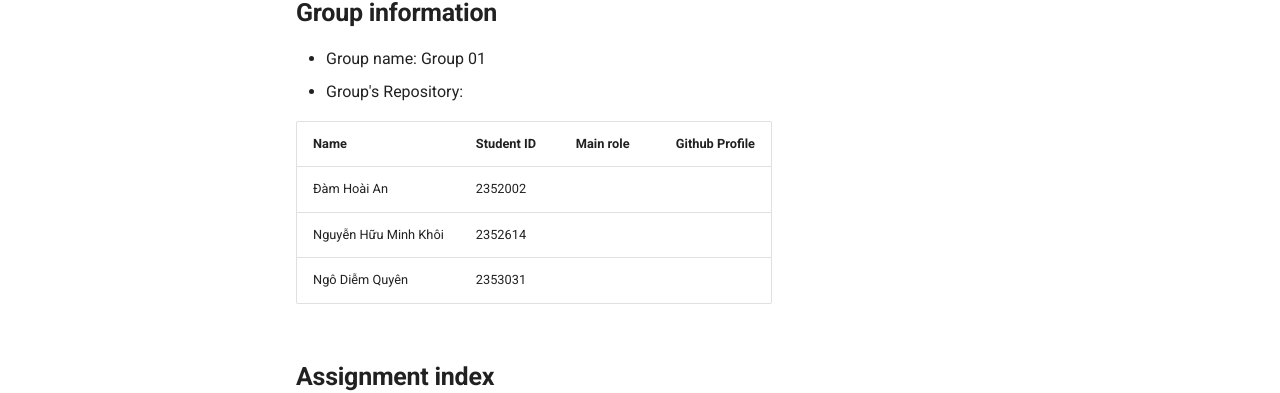
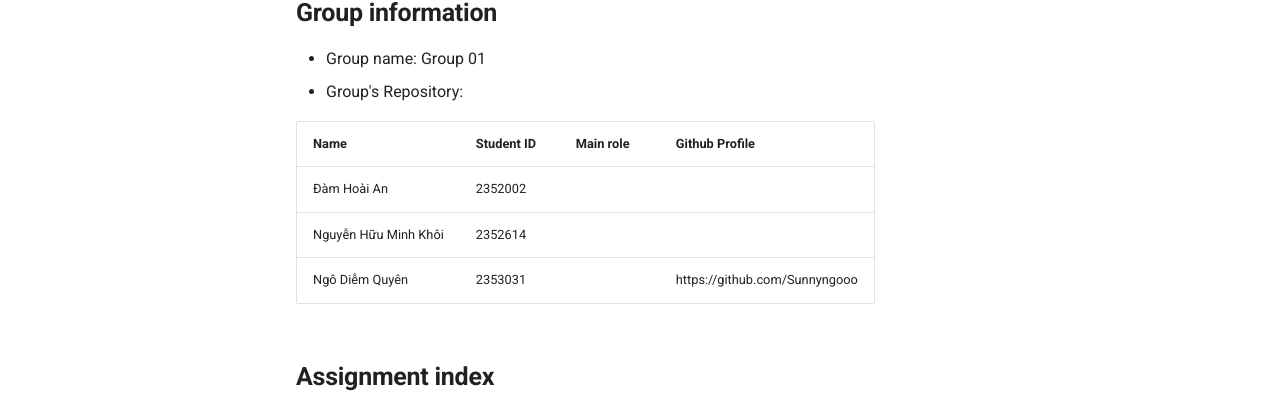
Before and after one commit to Sunnyngooo/CO3133_Group05_Assignment, an MkDocs documentation site: the page built from docs/index.md, in a window 1280 px wide and 1330 px high. Shown: the part 642-1035 px from the top of the window. Built offline with MkDocs 1.6.1 and Material for MkDocs 9.7.7, drawn with Linux system fonts in a browser that asks for light colours; some of the changed lines change nothing that is shown.

Commit message:
chores: update profile link

```diff
--- a/docs/index.md
+++ b/docs/index.md
@@ -17,11 +17,11 @@
 - Group name: Group 01
 - Group's Repository:
 
-  | Name                 | Student ID | Main role | Github Profile |
-  | :------------------- | :--------- | :-------- | :------------- |
-  | Đàm Hoài An          | 2352002    |           |                |
-  | Nguyễn Hữu Minh Khôi | 2352614    |           |                |
-  | Ngô Diễm Quyên       | 2353031    |           |                |
+  | Name                 | Student ID | Main role | Github Profile                |
+  | :------------------- | :--------- | :-------- | :---------------------------- |
+  | Đàm Hoài An          | 2352002    |           |                               |
+  | Nguyễn Hữu Minh Khôi | 2352614    |           |                               |
+  | Ngô Diễm Quyên       | 2353031    |           | https://github.com/Sunnyngooo |
 
 ## **Assignment index**
 
```
